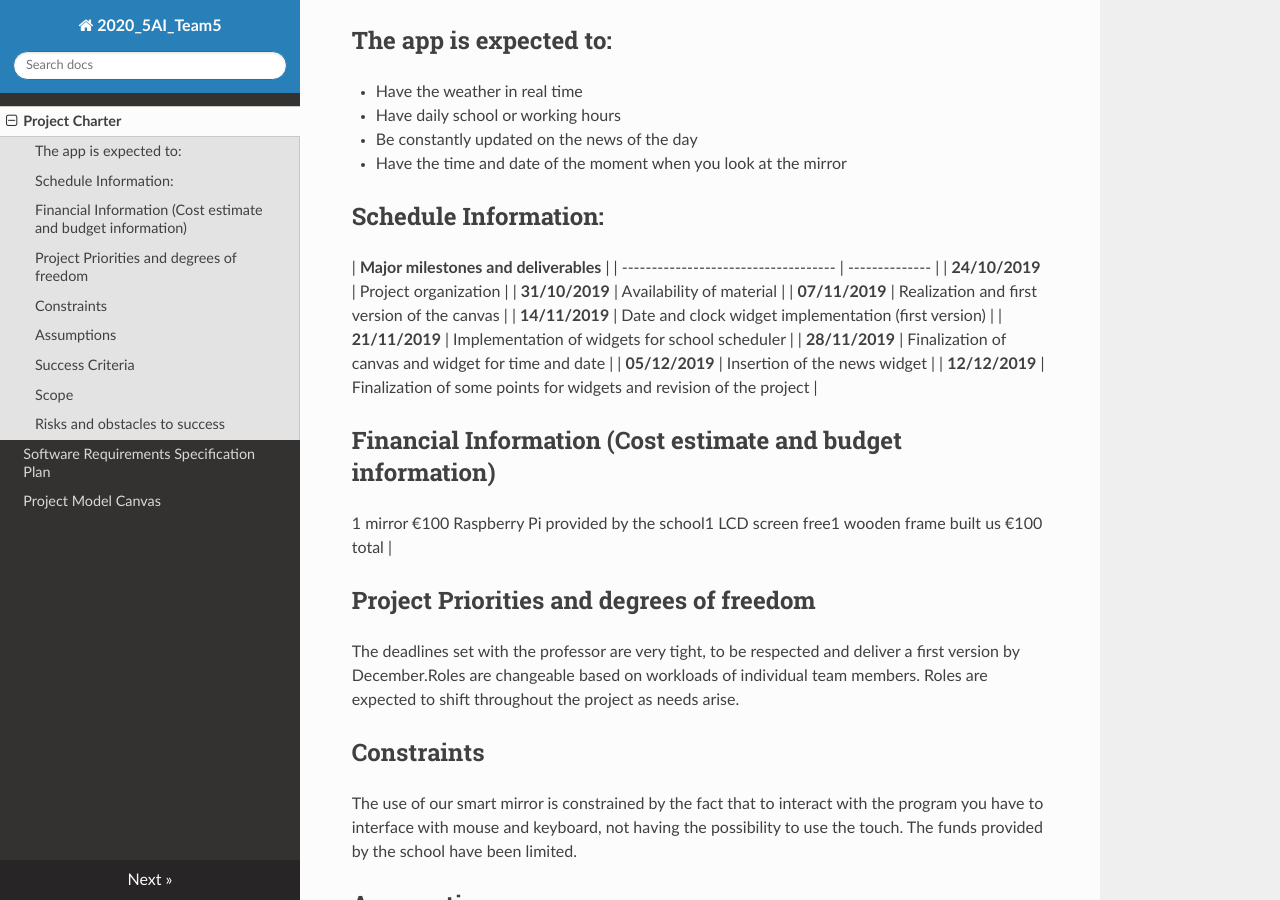
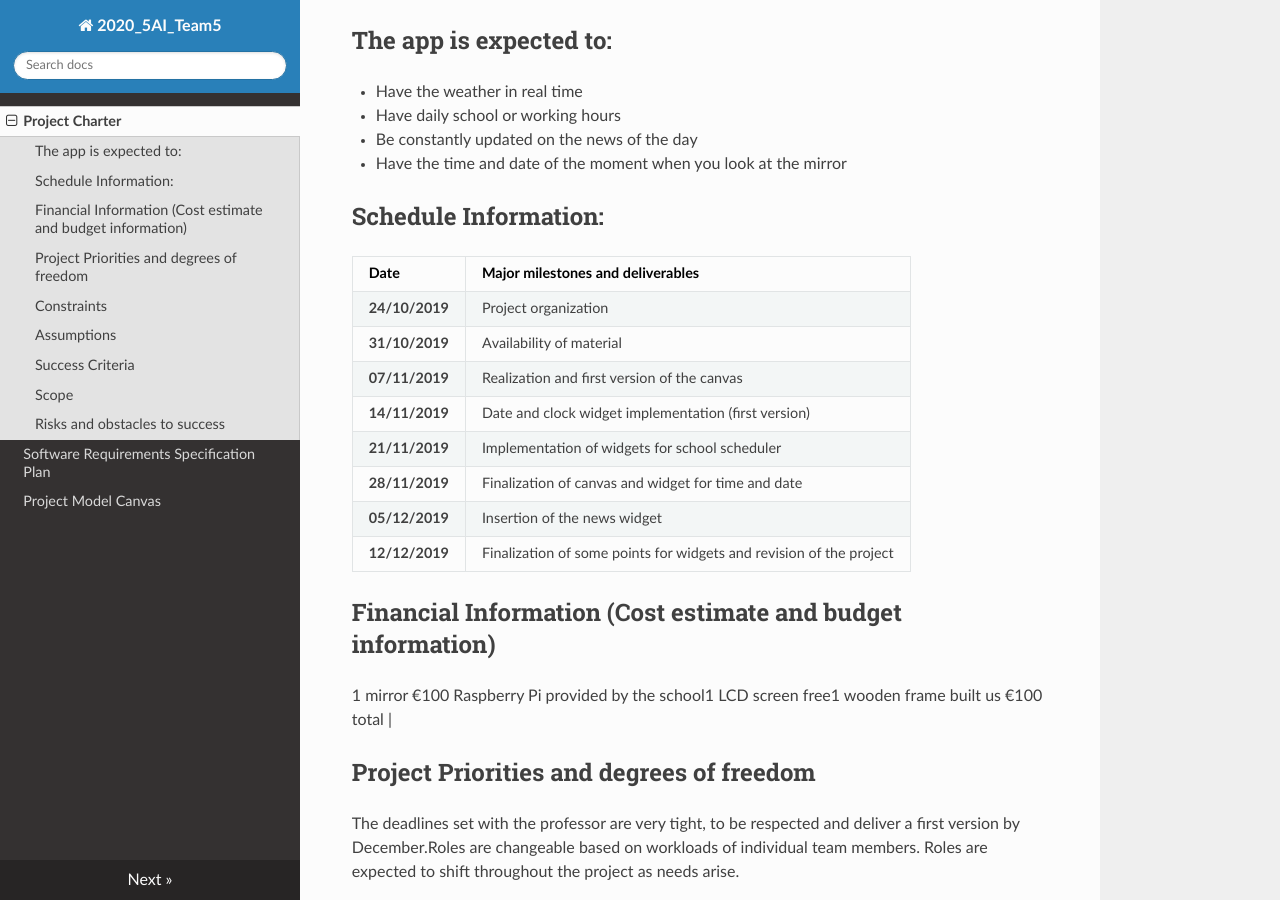
Before and after one commit to diegosalzani/smartmirror_5ai_team5, an MkDocs documentation site: the page built from docs/Project Charter.md, in a window 1280 px wide and 900 px high, scrolled down 511 px. Built offline with MkDocs 1.6.1, drawn with Linux system fonts in a browser that asks for light colours; nearby versions of some CDN libraries.

Commit message:
Update Project Charter.md

```diff
--- a/docs/Project Charter.md
+++ b/docs/Project Charter.md
@@ -20,7 +20,8 @@
 * Have the time and date of the moment when you look at the mirror
 
 ## Schedule Information:
-| **Major milestones and deliverables**   |
+
+| **Date** | **Major milestones and deliverables** |
 | ------------------------------------ | -------------- |
 | **24/10/2019** | Project organization |
 | **31/10/2019** | Availability of material |
```
